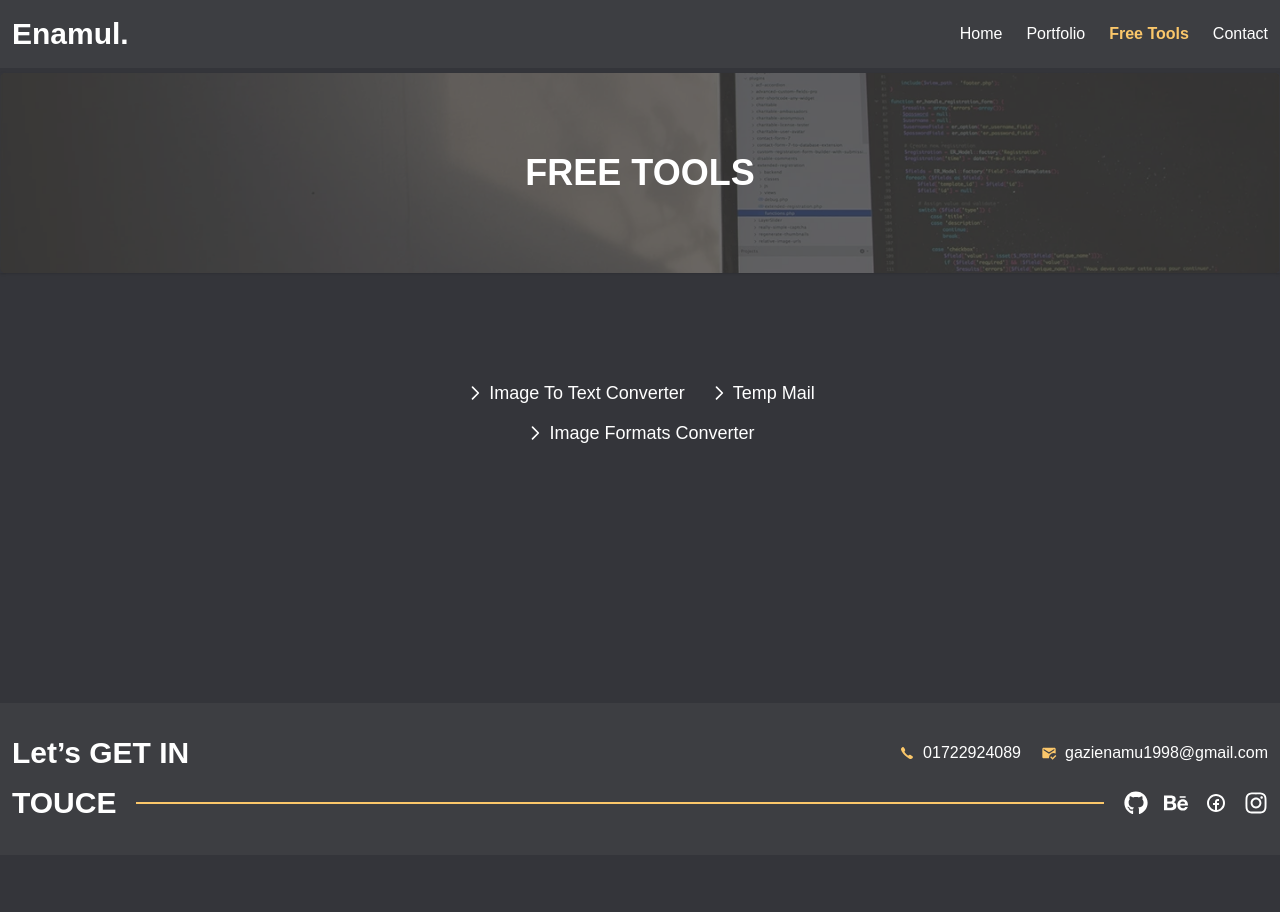
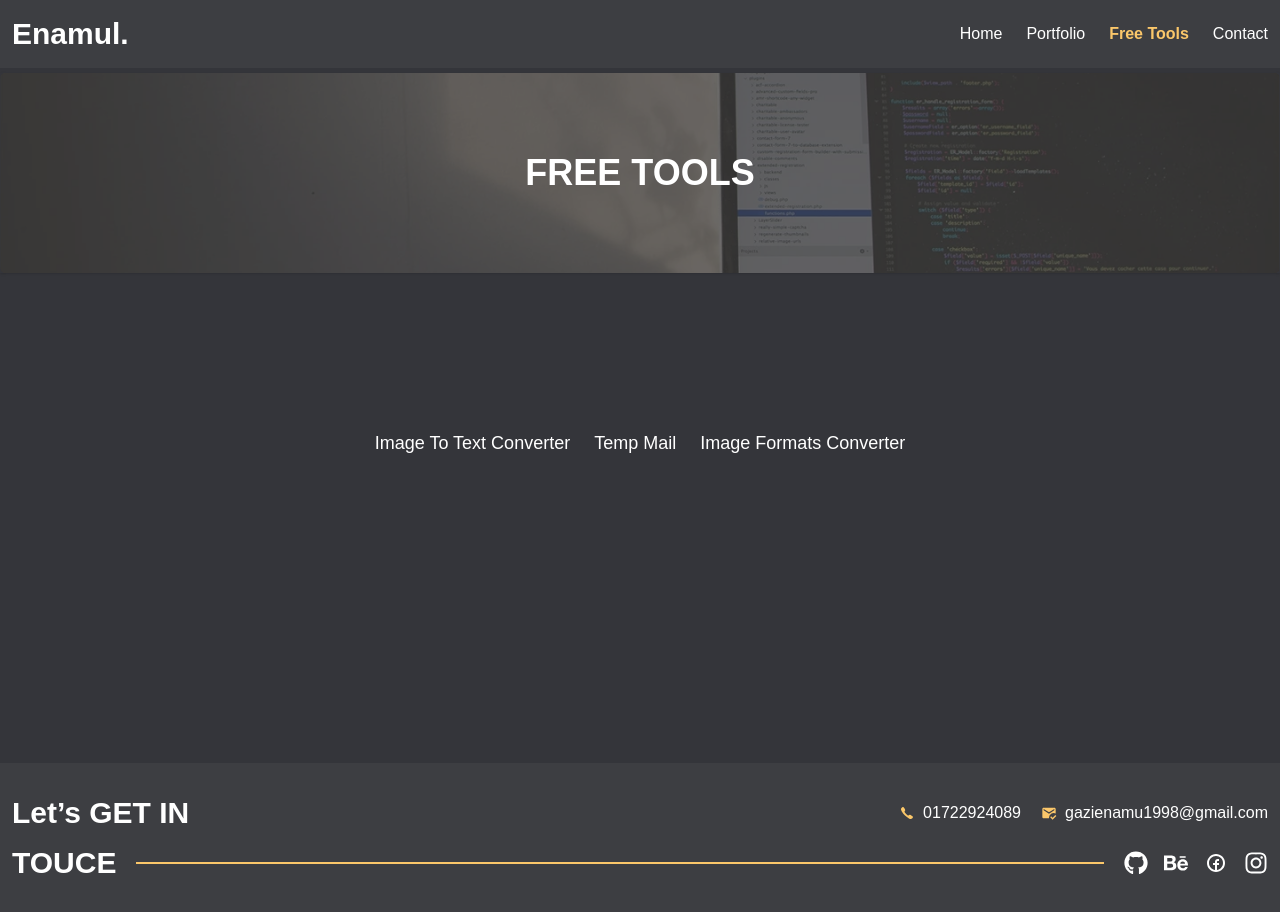
Before and after one commit to enamul90/protfolio-update-v, a Next.js app: page /free-tools in a window 1280 px wide. Shown: the top 912 px of the page. Before the commit the page ends 855 px from the top, so only its background shows below. Built offline with nearby package versions, Linux system fonts and the light colour scheme.

Commit message:
update code

```diff
--- a/src/app/free-tools/page.js
+++ b/src/app/free-tools/page.js
@@ -7,7 +7,8 @@ import FreeTools from "@/component/FreeTools";
 
 const page = () => {
     return (
-        <div className="overflow-hidden ">
+        <div className="overflow-hidden  ">
+
             <Nave />
             <PageHeader tittle="Free Tools" bg="/images/portfolio-header.webp" />
 
--- a/src/component/ForSellComponent.js
+++ b/src/component/ForSellComponent.js
@@ -11,7 +11,12 @@ const ForSellComponent = () => {
 
     const PortfolioTittle = () => {
 
-        const tabs = ["HTML", "BOOSTRAP", "REACT", "NEXT"];
+        const tabs = [
+            "E commerce",
+            "BOOSTRAP",
+            "REACT",
+             "NEXT",
+        ] ;
 
         return (
             <div className="flex flex-col md:flex-row justify-between items-end mt-[100px] gap-y-3 px-3 mb-[30px]">
--- a/src/component/FreeTools.js
+++ b/src/component/FreeTools.js
@@ -2,34 +2,26 @@ import React from 'react';
 
 const FreeTools = () => {
     return (
-        <div className ="w-[600px] mx-auto z-50 px-3 py-[100px] text-center ">
+        <div className ="w-[600px] mx-auto z-50 px-3 py-[150px] text-center ">
             <button
                 // onClick={() => navigate('/your-target-page')}
-                className="inline-flex   cursor-pointer items-center gap-1 px-3 py-1.5 text-lg font-medium text-white bg-secondary hover:bg-secondary/90 rounded-lg transition"
+                className="inline-flex  hover:border-b cursor-pointer items-center gap-1 px-3 py-1.5 text-lg font-medium text-white bg-secondary hover:bg-secondary/90 rounded-lg transition"
             >
-                <svg className="w-5 h-5" fill="none" stroke="currentColor" strokeWidth="2" viewBox="0 0 24 24">
-                    <path strokeLinecap="round" strokeLinejoin="round" d="M9 5l7 7-7 7" />
-                </svg>
                 Image To Text Converter
             </button>
 
             <button
                 // onClick={() => navigate('/your-target-page')}
-                className="inline-flex cursor-pointer  items-center gap-1 px-3 py-1.5 text-lg font-medium text-white bg-secondary hover:bg-secondary/90 rounded-lg transition"
+                className="inline-flex hover:border-b cursor-pointer  items-center gap-1 px-3 py-1.5 text-lg font-medium text-white bg-secondary hover:bg-secondary/90 rounded-lg transition"
             >
-                <svg className="w-5 h-5" fill="none" stroke="currentColor" strokeWidth="2" viewBox="0 0 24 24">
-                    <path strokeLinecap="round" strokeLinejoin="round" d="M9 5l7 7-7 7" />
-                </svg>
+
                 Temp Mail
             </button>
 
             <button
                 // onClick={() => navigate('/your-target-page')}
-                className="inline-flex cursor-pointer  items-center gap-1 px-3 py-1.5 text-lg font-medium text-white bg-secondary hover:bg-secondary/90 rounded-lg transition"
+                className="inline-flex hover:border-b cursor-pointer  items-center gap-1 px-3 py-1.5 text-lg font-medium text-white bg-secondary hover:bg-secondary/90 rounded-lg transition"
             >
-                <svg className="w-5 h-5" fill="none" stroke="currentColor" strokeWidth="2" viewBox="0 0 24 24">
-                    <path strokeLinecap="round" strokeLinejoin="round" d="M9 5l7 7-7 7" />
-                </svg>
                 Image Formats Converter
             </button>
 
--- a/src/component/Nave.js
+++ b/src/component/Nave.js
@@ -21,7 +21,10 @@ const Nave = () => {
     >
       <nav role="navigation" className="flex justify-between items-center max-w-[1400px] mx-auto py-4">
         {/* Logo */}
-        <h1 className="text-2xl lg:text-3xl font-semibold">Enamul.</h1>
+        <Link href="/" >
+          <h1 className="text-2xl lg:text-3xl font-semibold">Enamul.</h1>
+        </Link>
+
 
         {/* Desktop Menu */}
         <ul className="hidden md:flex gap-6 text-md">
@@ -40,6 +43,11 @@ const Nave = () => {
               Free Tools
             </Link>
           </li>
+          {/* <li>
+            <Link href="/for-sell" className={`cursor-pointer hover:text-gray-300 transition ${isActive('/for-sell')}`}>
+              For Sell
+            </Link>
+          </li> */}
           <li>
             <Link href="/contact" className={`cursor-pointer hover:text-gray-300 transition ${isActive('/contact')}`}>
               Contact
```
